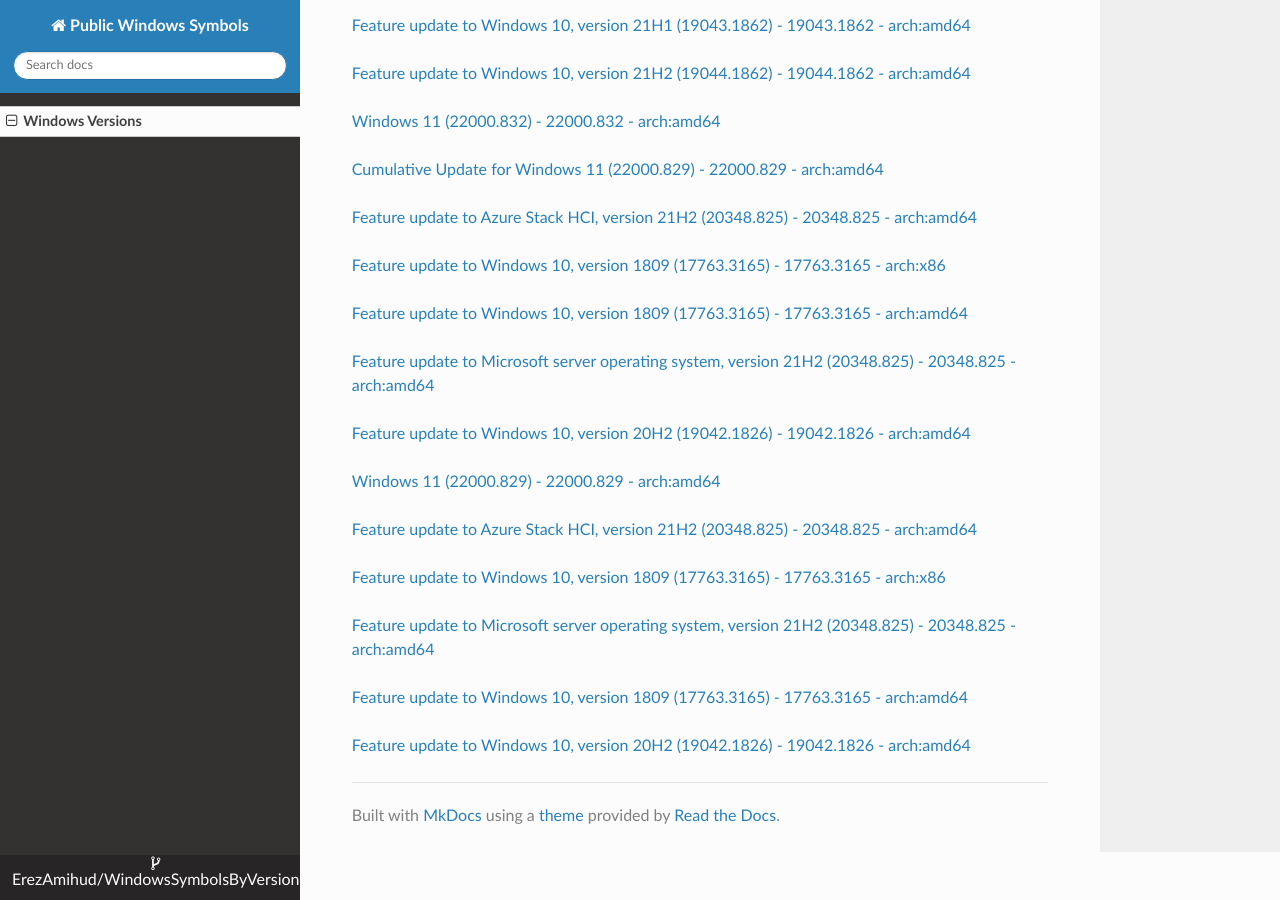
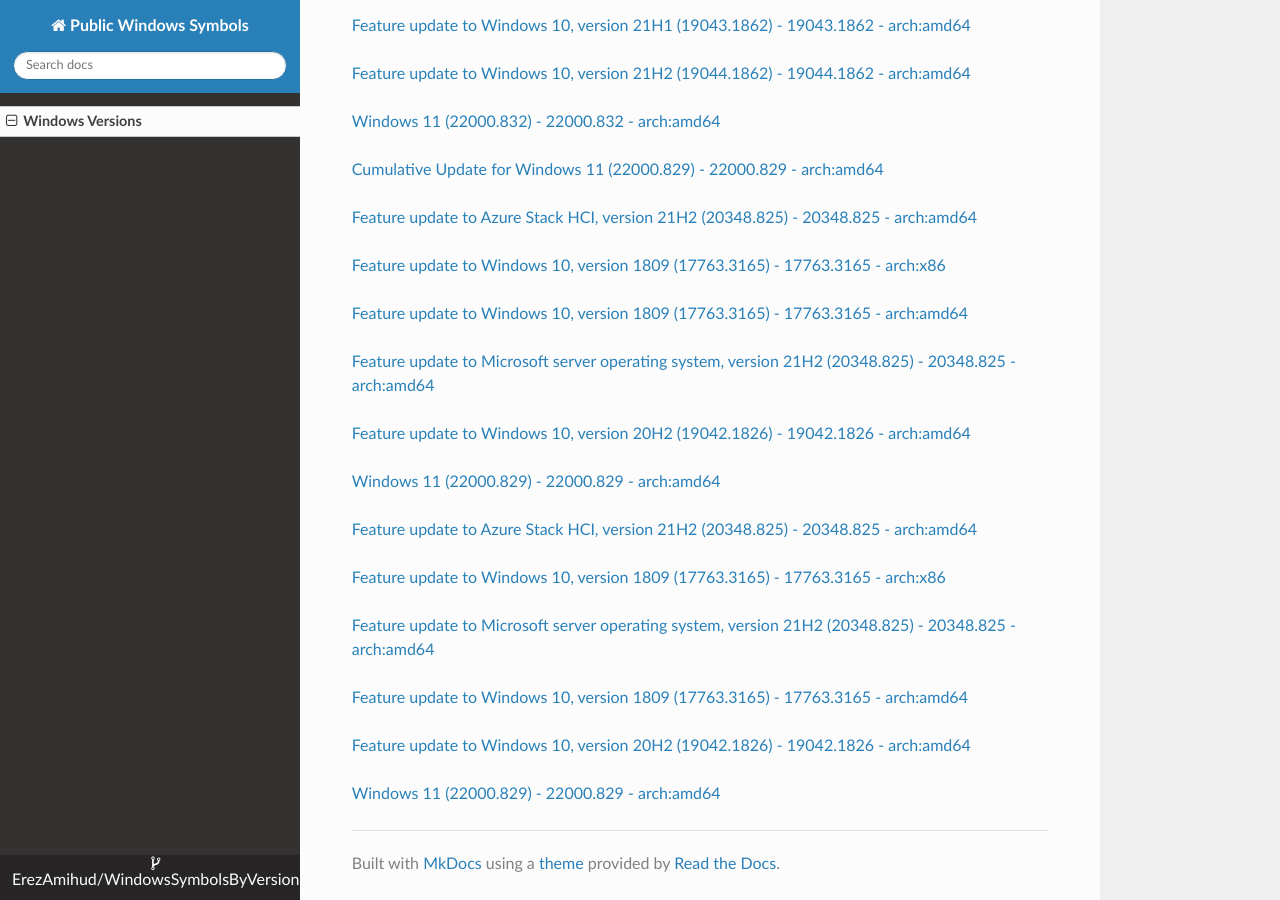
Before and after one commit to ErezAmihud/WindowsSymbolsByVersion, an MkDocs documentation site: the page built from docs/index.md, in a window 1280 px wide and 900 px high, scrolled down 58565 px. Built offline with MkDocs 1.6.1, drawn with Linux system fonts in a browser that asks for light colours; nearby versions of some CDN libraries.

Commit message:
Automated commit, add manifest for e4780b51-3cbd-4aab-a9c6-2a58db4e12fc

```diff
--- a/docs/index.md
+++ b/docs/index.md
@@ -3475,3 +3475,6 @@
 
 
 [Feature update to Windows 10, version 20H2 (19042.1826) - 19042.1826 - arch:amd64](https://github.com/ErezAmihud/WindowsSymbolsByVersion/blob/main/manifests/8f04245b-6d08-476c-9d05-0a446959b8b4.manifest)
+
+
+[Windows 11 (22000.829) - 22000.829 - arch:amd64](https://github.com/ErezAmihud/WindowsSymbolsByVersion/blob/main/manifests/e4780b51-3cbd-4aab-a9c6-2a58db4e12fc.manifest)
```
Also changed, not shown: process_builds.json (+1 -1 lines).
